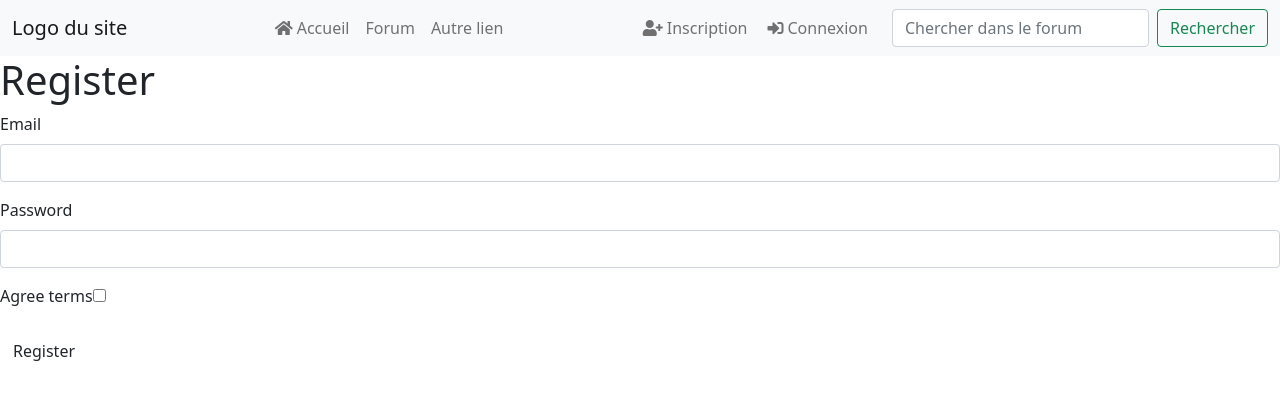
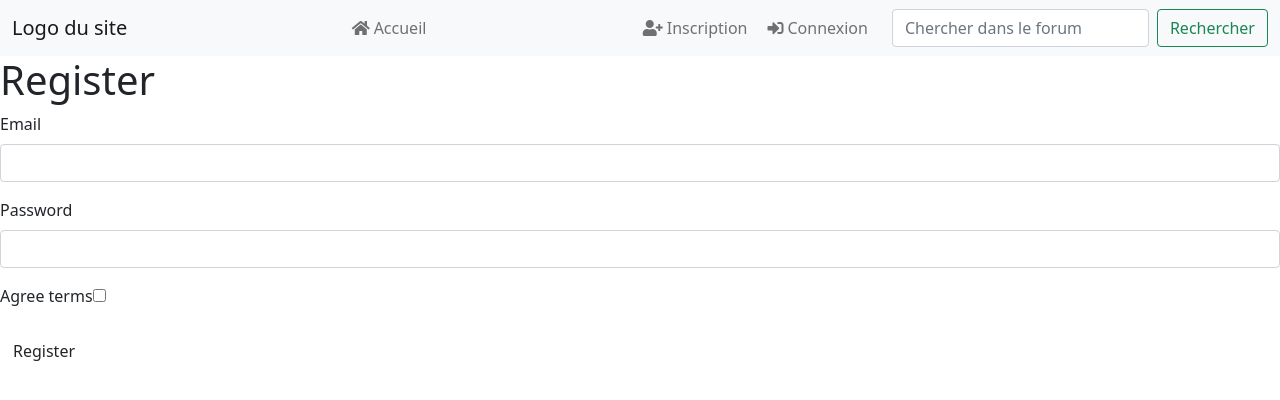
Before and after one commit to Kevins713/Arcade, a Symfony app: template templates/registration/register.html.twig in a window 1280 px wide. Shown: the top 400 px of the page. Run offline with Twig, Linux system fonts and the light colour scheme; the template is opened without the code that fills it, so the values that code supplies are empty; form fields are guessed from the names that the template uses; some libraries are stand-ins or nearby versions.

Commit message:
Modifcation de la navbar + modification du nom de la page register

```diff
--- a/src/Controller/RegistrationController.php
+++ b/src/Controller/RegistrationController.php
@@ -25,7 +25,7 @@ class RegistrationController extends AbstractController
     }
 
     /**
-     * @Route("/register", name="app_register")
+     * @Route("/register", name="register")
      */
     public function register(Request $request, UserPasswordEncoderInterface $passwordEncoder): Response
     {
--- a/templates/base.html.twig
+++ b/templates/base.html.twig
@@ -28,12 +28,6 @@
                         <li class="nav-item">
                             <a class="nav-link{{ route == 'home' ? ' active' }}" href="{{ path('home') }}"><i class="fas fa-home mx-1"></i>Accueil</a>
                         </li>
-                        <li class="nav-item">
-                            <a class="nav-link" href="#">Forum</a>
-                        </li>
-                        <li class="nav-item">
-                            <a class="nav-link" href="#">Autre lien</a>
-                        </li>
                     </ul>
 
                     {# Boutons à droite #}
@@ -41,12 +35,12 @@
 
                         {# si l'utilisateur est connecté #}
                         {% if app.user %}
-                            <li>
+                            <li class="nav-item">
                                 <a class="dropdown-item" href="{{ path('logout') }}"><i class="fas fa-sign-out-alt me-1"></i>Déconnexion</a>
                             </li>
                         {% else %}  {# Boutons si l'utilisateur n'est pas connecté #}
                             <li class="nav-item">
-                                <a class="nav-link{{ route == 'app_register' ? ' active' }}" href="{{ path('app_register') }}"><i class="fas fa-user-plus mx-1"></i>Inscription</a>
+                                <a class="nav-link{{ route == 'register' ? ' active' }}" href="{{ path('register') }}"><i class="fas fa-user-plus mx-1"></i>Inscription</a>
                             </li>
                             <li class="nav-item">
                                 <a class="nav-link{{ route == 'login' ? ' active' }}" href="{{ path('login') }}"><i class="fas fa-sign-in-alt mx-1"></i>Connexion</a>
```
